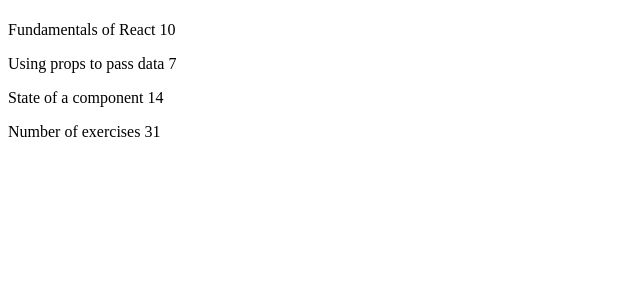
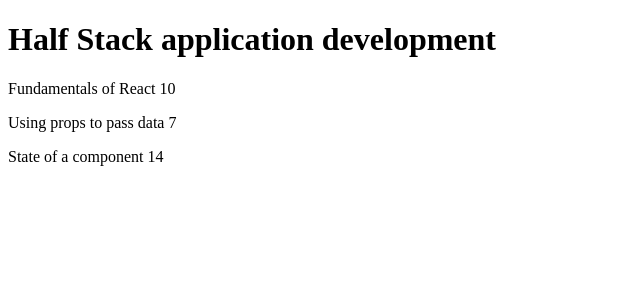
Before and after one commit to hammam-elsheikh/full-stack-open-exercises, a React app in the folder part1/course-info/: page / in a window 1280 px wide. Shown: the top 300 px of the page, without its empty margins (0-640 px from the left). Built offline with nearby package versions, Linux system fonts and the light colour scheme; the HTML template or start-up script is replaced by a standard one.

Commit message:
2.1: Course information step 6

```diff
--- a/part1/course-info/src/App.jsx
+++ b/part1/course-info/src/App.jsx
@@ -1,63 +1,55 @@
 import "./App.css";
-
-function App() {
+const App = () => {
   const course = {
+    id: 1,
     name: "Half Stack application development",
     parts: [
       {
         name: "Fundamentals of React",
         exercises: 10,
+        id: 1,
       },
       {
         name: "Using props to pass data",
         exercises: 7,
+        id: 2,
       },
       {
         name: "State of a component",
         exercises: 14,
+        id: 3,
       },
     ],
   };
 
-  return (
-    <div>
-      <Header title={course} />
-      <Content
-        part1={course.parts[0].name}
-        part2={course.parts[1].name}
-        part3={course.parts[2].name}
-        exercises1={course.parts[0].exercises}
-        exercises2={course.parts[1].exercises}
-        exercises3={course.parts[2].exercises}
-      />
-      <Total
-        exercises1={course.parts[0].exercises}
-        exercises2={course.parts[1].exercises}
-        exercises3={course.parts[2].exercises}
-      />
-    </div>
-  );
-}
+  return <Course course={course} />;
+};
 
 export default App;
 
-function Header({ course }) {
-  return <h1>{course}</h1>;
+const Course = ({ course }) => {
+  return (
+    <>
+      <Header name={course.name} />
+      <Content parts={course.parts} />
+    </>
+  );
+};
+
+function Header({ name }) {
+  return <h1>{name}</h1>;
 }
 
-function Content({ exercises1, exercises2, exercises3, part1, part2, part3 }) {
+function Content({ parts }) {
   return (
     <>
-      <Part part={part1} exercises={exercises1} />
-      <Part part={part2} exercises={exercises2} />
-      <Part part={part3} exercises={exercises3} />
+      {parts.map((part) => (
+        <Part key={part.id} part={part.name} exercises={part.exercises} />
+      ))}
     </>
   );
 }
 
-function Total({ exercises1, exercises2, exercises3 }) {
-  return <p> Number of exercises {exercises1 + exercises2 + exercises3}</p>;
-}
 function Part({ part, exercises }) {
   return (
     <>
@@ -67,3 +59,7 @@ function Part({ part, exercises }) {
     </>
   );
 }
+
+// function Total({ exercises1, exercises2, exercises3 }) {
+//   return <p> Number of exercises {exercises1 + exercises2 + exercises3}</p>;
+// }
```
